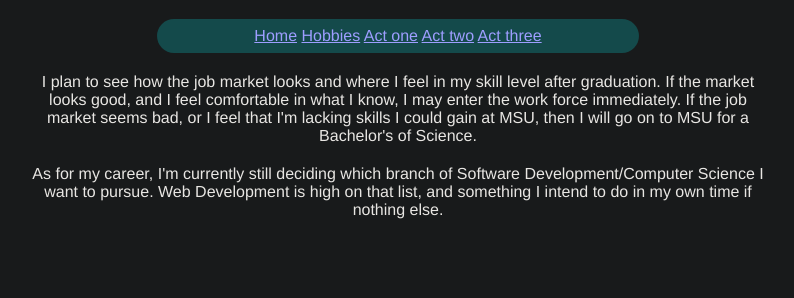
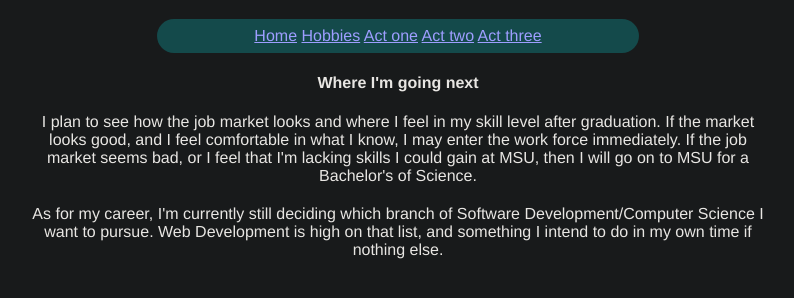
Before and after one commit to Smashslice/aboutme, a plain HTML site: page whereimgoing.html in a window 1280 px wide. Shown: the part 68-366 px from the top of the page, without its empty margins (242-1036 px from the left). Drawn offline with Linux system fonts and the light colour scheme.

Commit message:
Added missing headers

```diff
--- a/whereimgoing.html
+++ b/whereimgoing.html
@@ -23,6 +23,7 @@
         <a href="whereiam.html">Act two</a>
         <a href="whereimgoing.html">Act three</a>
     </nav>
+    <h4>Where I'm going next</h4>
     <p class="centeredarticle">
         I plan to see how the job market looks and where I feel in my skill level after
         graduation. If the market looks
```
Also changed, not shown: whereiam.html (+1 -0 lines).
